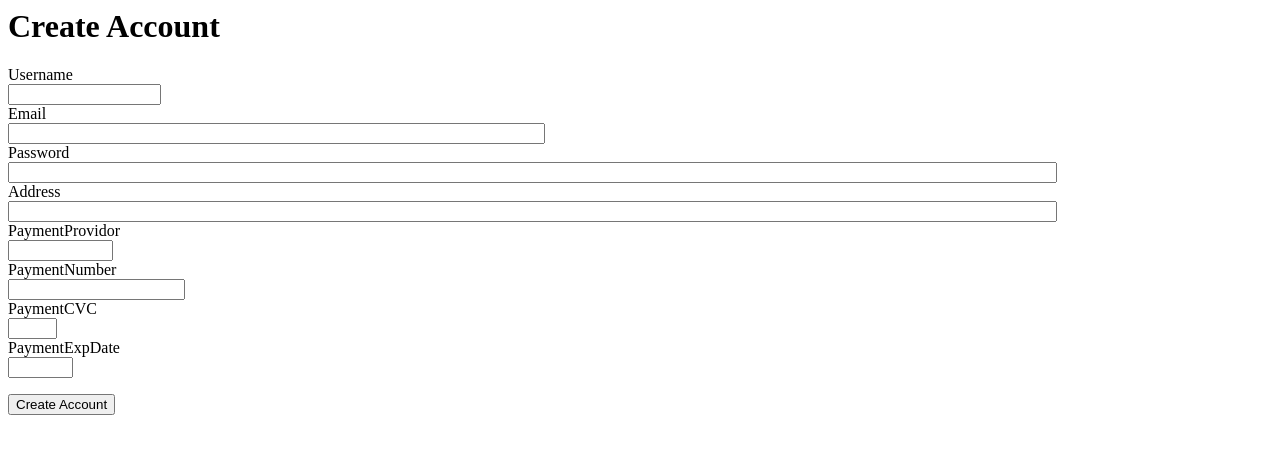
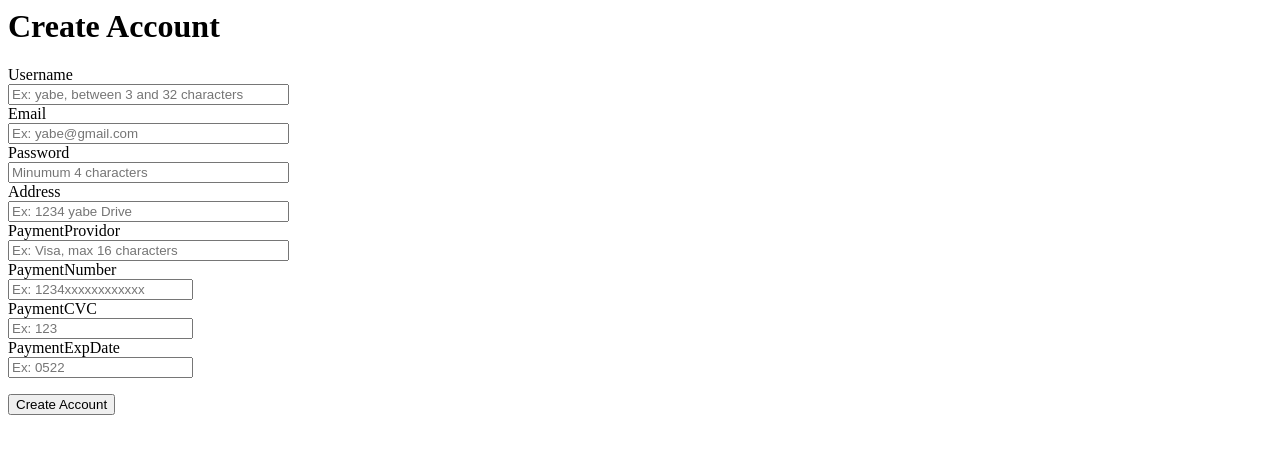
Before and after one commit to JustinYSJSU/cmpe131Project, a Flask app: page /createAccount in a window 1280 px wide. Shown: the top 454 px of the page. Run offline with Flask 2, Linux system fonts and the light colour scheme.

Commit message:
Fixed forms for user creation and item sell Added character limits, integer only fields, min int value for selling

```diff
--- a/app/createAccount.py
+++ b/app/createAccount.py
@@ -1,14 +1,14 @@
 from flask_wtf import FlaskForm
-from wtforms import StringField, IntegerField, SubmitField
-from wtforms.validators import DataRequired
+from wtforms import StringField, IntegerField, SubmitField, PasswordField
+from wtforms.validators import DataRequired, Length
 
 class CreateUser(FlaskForm):
-    username = StringField( 'Username', validators = [DataRequired()])
-    email = StringField ( 'Email', validators = [DataRequired()])
-    password = StringField( 'Password', validators = [DataRequired()])
-    address = StringField( 'Address', validators = [DataRequired()])
-    paymentMethodCompany = StringField( 'PaymentProvidor', validators = [DataRequired()])
-    paymentNumber = StringField('PaymentNumber', validators = [DataRequired()])
-    paymentCVC = StringField('PaymentCVC', validators = [DataRequired()])
-    paymentExpDate = StringField('PaymentExpDate', validators = [DataRequired()])
+    username = StringField('Username', validators = [DataRequired(),Length(min=3, max=32)], render_kw={"placeholder": "Ex: yabe, between 3 and 32 characters"})
+    email = StringField ( 'Email', validators = [DataRequired()], render_kw={"placeholder": "Ex: yabe@gmail.com"})
+    password = PasswordField( 'Password', validators = [DataRequired(), Length(min=4)], render_kw={"placeholder": "Minumum 4 characters"})
+    address = StringField( 'Address', validators = [DataRequired()], render_kw={"placeholder": "Ex: 1234 yabe Drive"})
+    paymentMethodCompany = StringField( 'PaymentProvidor', validators = [DataRequired(), Length(max=16)],render_kw={"placeholder": "Ex: Visa, max 16 characters"})
+    paymentNumber = IntegerField('PaymentNumber', validators = [DataRequired()], render_kw={"placeholder": "Ex: 1234xxxxxxxxxxxx"})
+    paymentCVC = IntegerField('PaymentCVC', validators = [DataRequired()], render_kw={"placeholder": "Ex: 123"})
+    paymentExpDate = IntegerField('PaymentExpDate', validators = [DataRequired()], render_kw={"placeholder": "Ex: 0522"})
     submit = SubmitField('Create Account')
--- a/app/delete_user.py
+++ b/app/delete_user.py
@@ -1,8 +1,8 @@
 from flask_wtf import FlaskForm
-from wtforms import StringField, SubmitField
+from wtforms import StringField, SubmitField, PasswordField
 from wtforms.validators import DataRequired
 
 class DeleteUser(FlaskForm):
  username = StringField('Username', validators = [DataRequired()])
- password = StringField('Password', validators = [DataRequired()])
+ password = PasswordField('Password', validators = [DataRequired()])
  submit = SubmitField('Delete Account')
--- a/app/models.py
+++ b/app/models.py
@@ -11,10 +11,10 @@ class User(UserMixin, db.Model):
  address = db.Column(db.String(128))
  payment_method_company = db.Column(db.String(10))
  #number is 19 characters to account for spaces between every 4 numbers
- payment_method_number = db.Column(db.String(19))
- payment_method_cvc = db.Column(db.String(3))
+ payment_method_number = db.Column(db.Integer)
+ payment_method_cvc = db.Column(db.Integer)
  #expdate is in the format mm/yy
- payment_method_expdate = db.Column(db.String(5))
+ payment_method_expdate = db.Column(db.Integer)
  #sum of all review scores
  review_total_score = db.Column(db.Integer)
  #number of total reviews
--- a/app/templates/createAccount.html
+++ b/app/templates/createAccount.html
@@ -8,21 +8,21 @@
             {{accountForm.hidden_tag()}}
             <p>
             {{accountForm.username.label}}<br>
-            {{accountForm.username(size = 16)}}</br>
+            {{accountForm.username(size = 32)}}</br>
             {{accountForm.email.label}}<br>
-            {{accountForm.email(size = 64)}}</br>
+            {{accountForm.email(size = 32)}}</br>
             {{accountForm.password.label}}<br>
-            {{accountForm.password(size = 128)}}</br>
+            {{accountForm.password(size = 32)}}</br>
             {{accountForm.address.label}}<br>
-            {{accountForm.address(size = 128)}}</br>
+            {{accountForm.address(size = 32)}}</br>
             {{accountForm.paymentMethodCompany.label}}<br>
-            {{accountForm.paymentMethodCompany(size = 10)}}</br>
+            {{accountForm.paymentMethodCompany(size = 32)}}</br>
             {{accountForm.paymentNumber.label}}<br>
-            {{accountForm.paymentNumber(size = 19)}}</br>
+            {{accountForm.paymentNumber(size = 16)}}</br>
             {{accountForm.paymentCVC.label}}<br>
             {{accountForm.paymentCVC(size = 3)}}</br>
             {{accountForm.paymentExpDate.label}}<br>
-            {{accountForm.paymentExpDate(size = 5)}}</br>
+            {{accountForm.paymentExpDate(size = 4)}}</br>
             </p>
             <p>
             {{accountForm.submit()}}
--- a/app/templates/display_item.html
+++ b/app/templates/display_item.html
@@ -69,7 +69,7 @@
   </header>
 
   <br>
-  <h2> yaBe - Search results for "{{item_name}}" </h2>
+  <h2><b><u> yaBe - Search results for "{{item_name}}"</b></u> </h2>
   <br>
 
   {% for item in items %}
--- a/app/templates/see_all_items.html
+++ b/app/templates/see_all_items.html
@@ -69,7 +69,7 @@
   </header>
 
   <br>
-  <h2> yaBe - All available items </h2>
+  <h2> <b><u> yaBe - All available items </b></u> </h2>
   <br>
 
   {% for item in items %}
--- a/app/templates/sell_item.html
+++ b/app/templates/sell_item.html
@@ -69,7 +69,7 @@
   </header>
 
   <br>
-  <h2> yaBe - Sell your item </h2>
+  <h2><b><u> yaBe - Sell your item </b></u></h2>
   <br>
   <form method= "POST", action="">
    {{sell_form.csrf_token}}
--- a/app/templates/user_profiles.html
+++ b/app/templates/user_profiles.html
@@ -68,7 +68,7 @@
    <a class="btn btn-outline-danger mr-2" href="{{url_for('logout')}}" role="button"> Logout </a>
   </header>
 
-    <h2> yaBe - Your profile </h2>
+    <h2><u><b> yaBe - Your profile</u></b> </h2>
     <br>
     <p> Username: {{user.username}} </p> <br>
     <p> Email: {{user.email}} </p>  <br>
```
Also changed, not shown: app/item_sale.py (+4 -4 lines), app/templates/deleteUser.html (+1 -35 lines), app/app.db.
